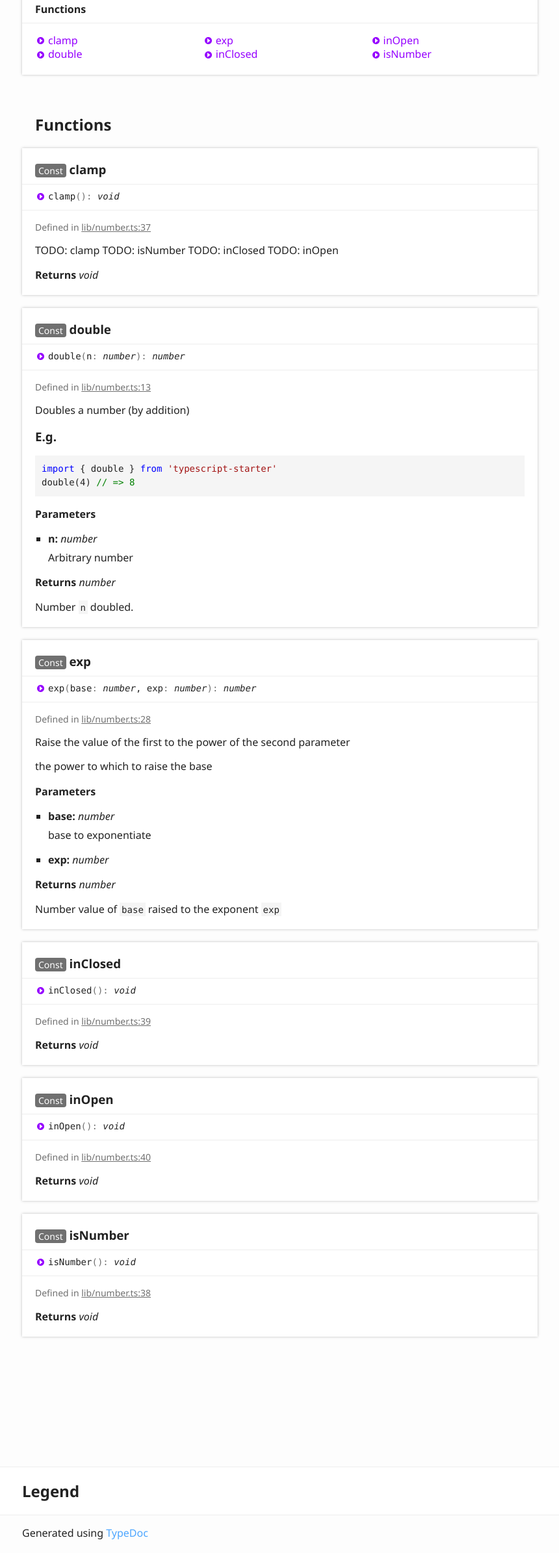
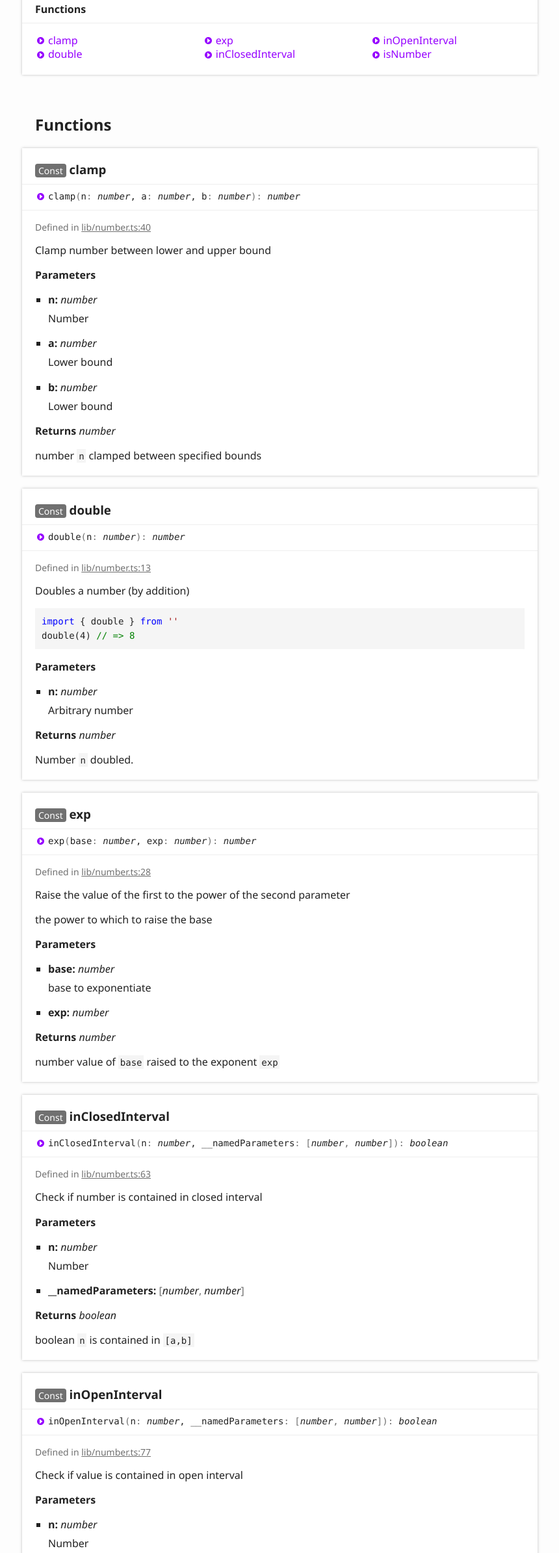
Before and after one commit to hektor/mono, a plain HTML site: page globals.html in a window 1280 px wide. Shown: the part 265-2655 px from the top of the page at 65% size, without its empty margins (6-866 px from the left). Drawn offline with Linux system fonts and the light colour scheme.

Commit message:
[ci skip] Updates

```diff
--- a/assets/js/search.json
+++ b/assets/js/search.json
@@ -1 +1 @@
-{"kinds":{"64":"Function"},"rows":[{"id":0,"kind":64,"name":"double","url":"globals.html#double","classes":"tsd-kind-function"},{"id":1,"kind":64,"name":"exp","url":"globals.html#exp","classes":"tsd-kind-function"},{"id":2,"kind":64,"name":"clamp","url":"globals.html#clamp","classes":"tsd-kind-function"},{"id":3,"kind":64,"name":"isNumber","url":"globals.html#isnumber","classes":"tsd-kind-function"},{"id":4,"kind":64,"name":"inClosed","url":"globals.html#inclosed","classes":"tsd-kind-function"},{"id":5,"kind":64,"name":"inOpen","url":"globals.html#inopen","classes":"tsd-kind-function"}],"index":{"version":"2.3.9","fields":["name","parent"],"fieldVectors":[["name/0",[0,15.404]],["parent/0",[]],["name/1",[1,15.404]],["parent/1",[]],["name/2",[2,15.404]],["parent/2",[]],["name/3",[3,15.404]],["parent/3",[]],["name/4",[4,15.404]],["parent/4",[]],["name/5",[5,15.404]],["parent/5",[]]],"invertedIndex":[["clamp",{"_index":2,"name":{"2":{}},"parent":{}}],["double",{"_index":0,"name":{"0":{}},"parent":{}}],["exp",{"_index":1,"name":{"1":{}},"parent":{}}],["inclosed",{"_index":4,"name":{"4":{}},"parent":{}}],["inopen",{"_index":5,"name":{"5":{}},"parent":{}}],["isnumber",{"_index":3,"name":{"3":{}},"parent":{}}]],"pipeline":[]}}
+{"kinds":{"64":"Function"},"rows":[{"id":0,"kind":64,"name":"double","url":"globals.html#double","classes":"tsd-kind-function"},{"id":1,"kind":64,"name":"exp","url":"globals.html#exp","classes":"tsd-kind-function"},{"id":2,"kind":64,"name":"clamp","url":"globals.html#clamp","classes":"tsd-kind-function"},{"id":3,"kind":64,"name":"isNumber","url":"globals.html#isnumber","classes":"tsd-kind-function"},{"id":4,"kind":64,"name":"inClosedInterval","url":"globals.html#inclosedinterval","classes":"tsd-kind-function"},{"id":5,"kind":64,"name":"inOpenInterval","url":"globals.html#inopeninterval","classes":"tsd-kind-function"}],"index":{"version":"2.3.9","fields":["name","parent"],"fieldVectors":[["name/0",[0,15.404]],["parent/0",[]],["name/1",[1,15.404]],["parent/1",[]],["name/2",[2,15.404]],["parent/2",[]],["name/3",[3,15.404]],["parent/3",[]],["name/4",[4,15.404]],["parent/4",[]],["name/5",[5,15.404]],["parent/5",[]]],"invertedIndex":[["clamp",{"_index":2,"name":{"2":{}},"parent":{}}],["double",{"_index":0,"name":{"0":{}},"parent":{}}],["exp",{"_index":1,"name":{"1":{}},"parent":{}}],["inclosedinterval",{"_index":4,"name":{"4":{}},"parent":{}}],["inopeninterval",{"_index":5,"name":{"5":{}},"parent":{}}],["isnumber",{"_index":3,"name":{"3":{}},"parent":{}}]],"pipeline":[]}}
--- a/globals.html
+++ b/globals.html
@@ -73,8 +73,8 @@
 								<li class="tsd-kind-function"><a href="globals.html#clamp" class="tsd-kind-icon">clamp</a></li>
 								<li class="tsd-kind-function"><a href="globals.html#double" class="tsd-kind-icon">double</a></li>
 								<li class="tsd-kind-function"><a href="globals.html#exp" class="tsd-kind-icon">exp</a></li>
-								<li class="tsd-kind-function"><a href="globals.html#inclosed" class="tsd-kind-icon">in<wbr>Closed</a></li>
-								<li class="tsd-kind-function"><a href="globals.html#inopen" class="tsd-kind-icon">in<wbr>Open</a></li>
+								<li class="tsd-kind-function"><a href="globals.html#inclosedinterval" class="tsd-kind-icon">in<wbr>Closed<wbr>Interval</a></li>
+								<li class="tsd-kind-function"><a href="globals.html#inopeninterval" class="tsd-kind-icon">in<wbr>Open<wbr>Interval</a></li>
 								<li class="tsd-kind-function"><a href="globals.html#isnumber" class="tsd-kind-icon">is<wbr>Number</a></li>
 							</ul>
 						</section>
@@ -87,24 +87,49 @@
 					<a name="clamp" class="tsd-anchor"></a>
 					<h3><span class="tsd-flag ts-flagConst">Const</span> clamp</h3>
 					<ul class="tsd-signatures tsd-kind-function">
-						<li class="tsd-signature tsd-kind-icon">clamp<span class="tsd-signature-symbol">(</span><span class="tsd-signature-symbol">)</span><span class="tsd-signature-symbol">: </span><span class="tsd-signature-type">void</span></li>
+						<li class="tsd-signature tsd-kind-icon">clamp<span class="tsd-signature-symbol">(</span>n<span class="tsd-signature-symbol">: </span><span class="tsd-signature-type">number</span>, a<span class="tsd-signature-symbol">: </span><span class="tsd-signature-type">number</span>, b<span class="tsd-signature-symbol">: </span><span class="tsd-signature-type">number</span><span class="tsd-signature-symbol">)</span><span class="tsd-signature-symbol">: </span><span class="tsd-signature-type">number</span></li>
 					</ul>
 					<ul class="tsd-descriptions">
 						<li class="tsd-description">
 							<aside class="tsd-sources">
 								<ul>
-									<li>Defined in <a href="https://github.com/hektormisplon/ts-lib/blob/f684157/src/lib/number.ts#L37">lib/number.ts:37</a></li>
+									<li>Defined in <a href="https://github.com/hektormisplon/ts-lib/blob/c6f0278/src/lib/number.ts#L40">lib/number.ts:40</a></li>
 								</ul>
 							</aside>
 							<div class="tsd-comment tsd-typography">
 								<div class="lead">
-									<p>TODO: clamp
-										TODO: isNumber
-										TODO: inClosed
-									TODO: inOpen</p>
+									<p>Clamp number between lower and upper bound</p>
 								</div>
 							</div>
-							<h4 class="tsd-returns-title">Returns <span class="tsd-signature-type">void</span></h4>
+							<h4 class="tsd-parameters-title">Parameters</h4>
+							<ul class="tsd-parameters">
+								<li>
+									<h5>n: <span class="tsd-signature-type">number</span></h5>
+									<div class="tsd-comment tsd-typography">
+										<div class="lead">
+											<p>Number</p>
+										</div>
+									</div>
+								</li>
+								<li>
+									<h5>a: <span class="tsd-signature-type">number</span></h5>
+									<div class="tsd-comment tsd-typography">
+										<div class="lead">
+											<p>Lower bound</p>
+										</div>
+									</div>
+								</li>
+								<li>
+									<h5>b: <span class="tsd-signature-type">number</span></h5>
+									<div class="tsd-comment tsd-typography">
+										<div class="lead">
+											<p>Lower bound</p>
+										</div>
+									</div>
+								</li>
+							</ul>
+							<h4 class="tsd-returns-title">Returns <span class="tsd-signature-type">number</span></h4>
+							<p>number <code>n</code> clamped between specified bounds</p>
 						</li>
 					</ul>
 				</section>
@@ -118,17 +143,14 @@
 						<li class="tsd-description">
 							<aside class="tsd-sources">
 								<ul>
-									<li>Defined in <a href="https://github.com/hektormisplon/ts-lib/blob/f684157/src/lib/number.ts#L13">lib/number.ts:13</a></li>
+									<li>Defined in <a href="https://github.com/hektormisplon/ts-lib/blob/c6f0278/src/lib/number.ts#L13">lib/number.ts:13</a></li>
 								</ul>
 							</aside>
 							<div class="tsd-comment tsd-typography">
 								<div class="lead">
 									<p>Doubles a number (by addition)</p>
 								</div>
-								<a href="#eg" id="eg" style="color: inherit; text-decoration: none;">
-									<h3>E.g.</h3>
-								</a>
-								<pre><code class="language-js"><span class="hljs-keyword">import</span> { double } <span class="hljs-keyword">from</span> <span class="hljs-string">&#x27;typescript-starter&#x27;</span>
+								<pre><code class="language-js"><span class="hljs-keyword">import</span> { double } <span class="hljs-keyword">from</span> <span class="hljs-string">&#x27;&#x27;</span>
 double(<span class="hljs-number">4</span>) <span class="hljs-comment">// =&gt; 8</span>
 </code></pre>
 							</div>
@@ -158,7 +180,7 @@ double(<span class="hljs-number">4</span>) <span class="hljs-comment">// =&gt; 8
 						<li class="tsd-description">
 							<aside class="tsd-sources">
 								<ul>
-									<li>Defined in <a href="https://github.com/hektormisplon/ts-lib/blob/f684157/src/lib/number.ts#L28">lib/number.ts:28</a></li>
+									<li>Defined in <a href="https://github.com/hektormisplon/ts-lib/blob/c6f0278/src/lib/number.ts#L28">lib/number.ts:28</a></li>
 								</ul>
 							</aside>
 							<div class="tsd-comment tsd-typography">
@@ -182,41 +204,81 @@ double(<span class="hljs-number">4</span>) <span class="hljs-comment">// =&gt; 8
 								</li>
 							</ul>
 							<h4 class="tsd-returns-title">Returns <span class="tsd-signature-type">number</span></h4>
-							<p>Number value of <code>base</code> raised to the exponent <code>exp</code></p>
+							<p>number value of <code>base</code> raised to the exponent <code>exp</code></p>
 						</li>
 					</ul>
 				</section>
 				<section class="tsd-panel tsd-member tsd-kind-function">
-					<a name="inclosed" class="tsd-anchor"></a>
-					<h3><span class="tsd-flag ts-flagConst">Const</span> in<wbr>Closed</h3>
+					<a name="inclosedinterval" class="tsd-anchor"></a>
+					<h3><span class="tsd-flag ts-flagConst">Const</span> in<wbr>Closed<wbr>Interval</h3>
 					<ul class="tsd-signatures tsd-kind-function">
-						<li class="tsd-signature tsd-kind-icon">in<wbr>Closed<span class="tsd-signature-symbol">(</span><span class="tsd-signature-symbol">)</span><span class="tsd-signature-symbol">: </span><span class="tsd-signature-type">void</span></li>
+						<li class="tsd-signature tsd-kind-icon">in<wbr>Closed<wbr>Interval<span class="tsd-signature-symbol">(</span>n<span class="tsd-signature-symbol">: </span><span class="tsd-signature-type">number</span>, __namedParameters<span class="tsd-signature-symbol">: </span><span class="tsd-signature-symbol">[</span><span class="tsd-signature-type">number</span><span class="tsd-signature-symbol">, </span><span class="tsd-signature-type">number</span><span class="tsd-signature-symbol">]</span><span class="tsd-signature-symbol">)</span><span class="tsd-signature-symbol">: </span><span class="tsd-signature-type">boolean</span></li>
 					</ul>
 					<ul class="tsd-descriptions">
 						<li class="tsd-description">
 							<aside class="tsd-sources">
 								<ul>
-									<li>Defined in <a href="https://github.com/hektormisplon/ts-lib/blob/f684157/src/lib/number.ts#L39">lib/number.ts:39</a></li>
+									<li>Defined in <a href="https://github.com/hektormisplon/ts-lib/blob/c6f0278/src/lib/number.ts#L63">lib/number.ts:63</a></li>
 								</ul>
 							</aside>
-							<h4 class="tsd-returns-title">Returns <span class="tsd-signature-type">void</span></h4>
+							<div class="tsd-comment tsd-typography">
+								<div class="lead">
+									<p>Check if number is contained in closed interval</p>
+								</div>
+							</div>
+							<h4 class="tsd-parameters-title">Parameters</h4>
+							<ul class="tsd-parameters">
+								<li>
+									<h5>n: <span class="tsd-signature-type">number</span></h5>
+									<div class="tsd-comment tsd-typography">
+										<div class="lead">
+											<p>Number</p>
+										</div>
+									</div>
+								</li>
+								<li>
+									<h5>__namedParameters: <span class="tsd-signature-symbol">[</span><span class="tsd-signature-type">number</span><span class="tsd-signature-symbol">, </span><span class="tsd-signature-type">number</span><span class="tsd-signature-symbol">]</span></h5>
+								</li>
+							</ul>
+							<h4 class="tsd-returns-title">Returns <span class="tsd-signature-type">boolean</span></h4>
+							<p>boolean <code>n</code> is contained in <code>[a,b]</code></p>
 						</li>
 					</ul>
 				</section>
 				<section class="tsd-panel tsd-member tsd-kind-function">
-					<a name="inopen" class="tsd-anchor"></a>
-					<h3><span class="tsd-flag ts-flagConst">Const</span> in<wbr>Open</h3>
+					<a name="inopeninterval" class="tsd-anchor"></a>
+					<h3><span class="tsd-flag ts-flagConst">Const</span> in<wbr>Open<wbr>Interval</h3>
 					<ul class="tsd-signatures tsd-kind-function">
-						<li class="tsd-signature tsd-kind-icon">in<wbr>Open<span class="tsd-signature-symbol">(</span><span class="tsd-signature-symbol">)</span><span class="tsd-signature-symbol">: </span><span class="tsd-signature-type">void</span></li>
+						<li class="tsd-signature tsd-kind-icon">in<wbr>Open<wbr>Interval<span class="tsd-signature-symbol">(</span>n<span class="tsd-signature-symbol">: </span><span class="tsd-signature-type">number</span>, __namedParameters<span class="tsd-signature-symbol">: </span><span class="tsd-signature-symbol">[</span><span class="tsd-signature-type">number</span><span class="tsd-signature-symbol">, </span><span class="tsd-signature-type">number</span><span class="tsd-signature-symbol">]</span><span class="tsd-signature-symbol">)</span><span class="tsd-signature-symbol">: </span><span class="tsd-signature-type">boolean</span></li>
 					</ul>
 					<ul class="tsd-descriptions">
 						<li class="tsd-description">
 							<aside class="tsd-sources">
 								<ul>
-									<li>Defined in <a href="https://github.com/hektormisplon/ts-lib/blob/f684157/src/lib/number.ts#L40">lib/number.ts:40</a></li>
+									<li>Defined in <a href="https://github.com/hektormisplon/ts-lib/blob/c6f0278/src/lib/number.ts#L77">lib/number.ts:77</a></li>
 								</ul>
 							</aside>
-							<h4 class="tsd-returns-title">Returns <span class="tsd-signature-type">void</span></h4>
+							<div class="tsd-comment tsd-typography">
+								<div class="lead">
+									<p>Check if value is contained in open interval</p>
+								</div>
+							</div>
+							<h4 class="tsd-parameters-title">Parameters</h4>
+							<ul class="tsd-parameters">
+								<li>
+									<h5>n: <span class="tsd-signature-type">number</span></h5>
+									<div class="tsd-comment tsd-typography">
+										<div class="lead">
+											<p>Number</p>
+										</div>
+									</div>
+								</li>
+								<li>
+									<h5>__namedParameters: <span class="tsd-signature-symbol">[</span><span class="tsd-signature-type">number</span><span class="tsd-signature-symbol">, </span><span class="tsd-signature-type">number</span><span class="tsd-signature-symbol">]</span></h5>
+								</li>
+							</ul>
+							<h4 class="tsd-returns-title">Returns <span class="tsd-signature-type">boolean</span></h4>
+							<p>boolean <code>n</code> is contained in <code>]a,b[</code></p>
 						</li>
 					</ul>
 				</section>
@@ -224,16 +286,33 @@ double(<span class="hljs-number">4</span>) <span class="hljs-comment">// =&gt; 8
 					<a name="isnumber" class="tsd-anchor"></a>
 					<h3><span class="tsd-flag ts-flagConst">Const</span> is<wbr>Number</h3>
 					<ul class="tsd-signatures tsd-kind-function">
-						<li class="tsd-signature tsd-kind-icon">is<wbr>Number<span class="tsd-signature-symbol">(</span><span class="tsd-signature-symbol">)</span><span class="tsd-signature-symbol">: </span><span class="tsd-signature-type">void</span></li>
+						<li class="tsd-signature tsd-kind-icon">is<wbr>Number<span class="tsd-signature-symbol">(</span>x<span class="tsd-signature-symbol">: </span><span class="tsd-signature-type">any</span><span class="tsd-signature-symbol">)</span><span class="tsd-signature-symbol">: </span><span class="tsd-signature-type">boolean</span></li>
 					</ul>
 					<ul class="tsd-descriptions">
 						<li class="tsd-description">
 							<aside class="tsd-sources">
 								<ul>
-									<li>Defined in <a href="https://github.com/hektormisplon/ts-lib/blob/f684157/src/lib/number.ts#L38">lib/number.ts:38</a></li>
+									<li>Defined in <a href="https://github.com/hektormisplon/ts-lib/blob/c6f0278/src/lib/number.ts#L52">lib/number.ts:52</a></li>
 								</ul>
 							</aside>
-							<h4 class="tsd-returns-title">Returns <span class="tsd-signature-type">void</span></h4>
+							<div class="tsd-comment tsd-typography">
+								<div class="lead">
+									<p>Check if value is number</p>
+								</div>
+							</div>
+							<h4 class="tsd-parameters-title">Parameters</h4>
+							<ul class="tsd-parameters">
+								<li>
+									<h5>x: <span class="tsd-signature-type">any</span></h5>
+									<div class="tsd-comment tsd-typography">
+										<div class="lead">
+											<p>Value</p>
+										</div>
+									</div>
+								</li>
+							</ul>
+							<h4 class="tsd-returns-title">Returns <span class="tsd-signature-type">boolean</span></h4>
+							<p>boolean <code>x</code> is a number</p>
 						</li>
 					</ul>
 				</section>
@@ -259,10 +338,10 @@ double(<span class="hljs-number">4</span>) <span class="hljs-comment">// =&gt; 8
 						<a href="globals.html#exp" class="tsd-kind-icon">exp</a>
 					</li>
 					<li class=" tsd-kind-function">
-						<a href="globals.html#inclosed" class="tsd-kind-icon">in<wbr>Closed</a>
+						<a href="globals.html#inclosedinterval" class="tsd-kind-icon">in<wbr>Closed<wbr>Interval</a>
 					</li>
 					<li class=" tsd-kind-function">
-						<a href="globals.html#inopen" class="tsd-kind-icon">in<wbr>Open</a>
+						<a href="globals.html#inopeninterval" class="tsd-kind-icon">in<wbr>Open<wbr>Interval</a>
 					</li>
 					<li class=" tsd-kind-function">
 						<a href="globals.html#isnumber" class="tsd-kind-icon">is<wbr>Number</a>
```
Also changed, not shown: index.html (+2 -2 lines).
